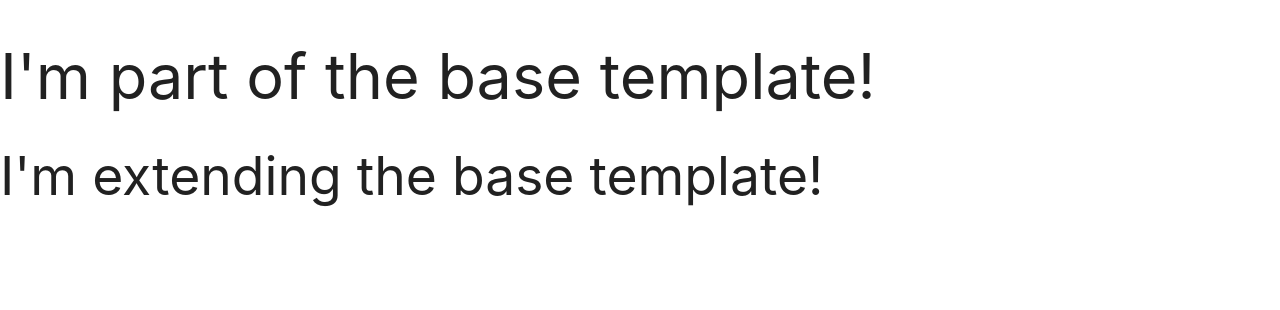
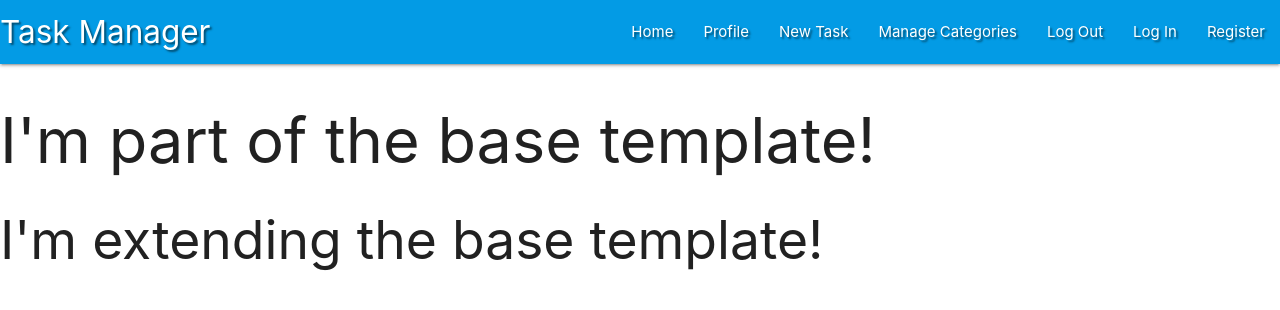
Before and after one commit to cwill83247/taskmanager_mongodb_version, a Flask app: page / in a window 1280 px wide. Shown: the top 310 px of the page. Run offline with Flask 2, Linux system fonts and the light colour scheme; data that the repository does not hold is empty; some libraries are stand-ins or nearby versions.

Commit message:
Add: Adding Nav Br, and CSS

```diff
--- a/static/css/style.css
+++ b/static/css/style.css
@@ -0,0 +1,3 @@
+.text-shadow {
+    text-shadow: 2px 2px 2px rgba(0, 0, 0, 0.5);
+}
--- a/static/js/script.js
+++ b/static/js/script.js
@@ -0,0 +1,3 @@
+$(document).ready(function(){
+    $('.sidenav').sidenav();
+});
--- a/templates/base.html
+++ b/templates/base.html
@@ -12,7 +12,36 @@
     <title>Task Manager</title>
 </head>
 <body>
+    <header>                                  <!--USe Header for proper Semantic MArkup-->
+        <!-- top navbar -->
+		<nav class="nav-extended text-shadow light-blue darken-1">
+			<div class="nav-wrapper">
+				<a href="{{ url_for('get_tasks') }}" class="brand-logo">Task Manager</a>
+				<a href="#" data-target="mobile-demo" class="sidenav-trigger right"><i class="fas fa-bars"></i></a>
+				<ul class="right hide-on-med-and-down">
+					<li><a href="{{ url_for('get_tasks') }}">Home</a></li>
+					<li><a href="#">Profile</a></li>
+					<li><a href="#">New Task</a></li>
+					<li><a href="#">Manage Categories</a></li>
+					<li><a href="#">Log Out</a></li>
+					<li><a href="#">Log In</a></li>
+					<li><a href="#">Register</a></li>
+				</ul>
+			</div>
+		</nav>
 
+        <!-- mobile sidenav -->
+		<ul class="sidenav" id="mobile-demo">
+            <li><h4 class="center-align light-blue-text text-darken 4">Task Manager</h4></li>
+            <li><a href="{{ url_for('get_tasks') }}">Home</a></li>
+            <li><a href="#">Profile</a></li>
+            <li><a href="#">New Task</a></li>
+            <li><a href="#">Manage Categories</a></li>
+            <li><a href="#">Log Out</a></li>
+            <li><a href="#">Log In</a></li>
+            <li><a href="#">Register</a></li>
+		</ul>
+	</header>
     <h1>I'm part of the base template!</h1>
     {% block content %}                                 <!--std  the block could be anything else content is considered std   but as long as import it on page wanted to use it -->
     {% endblock %}                                      <!---std -->
```
